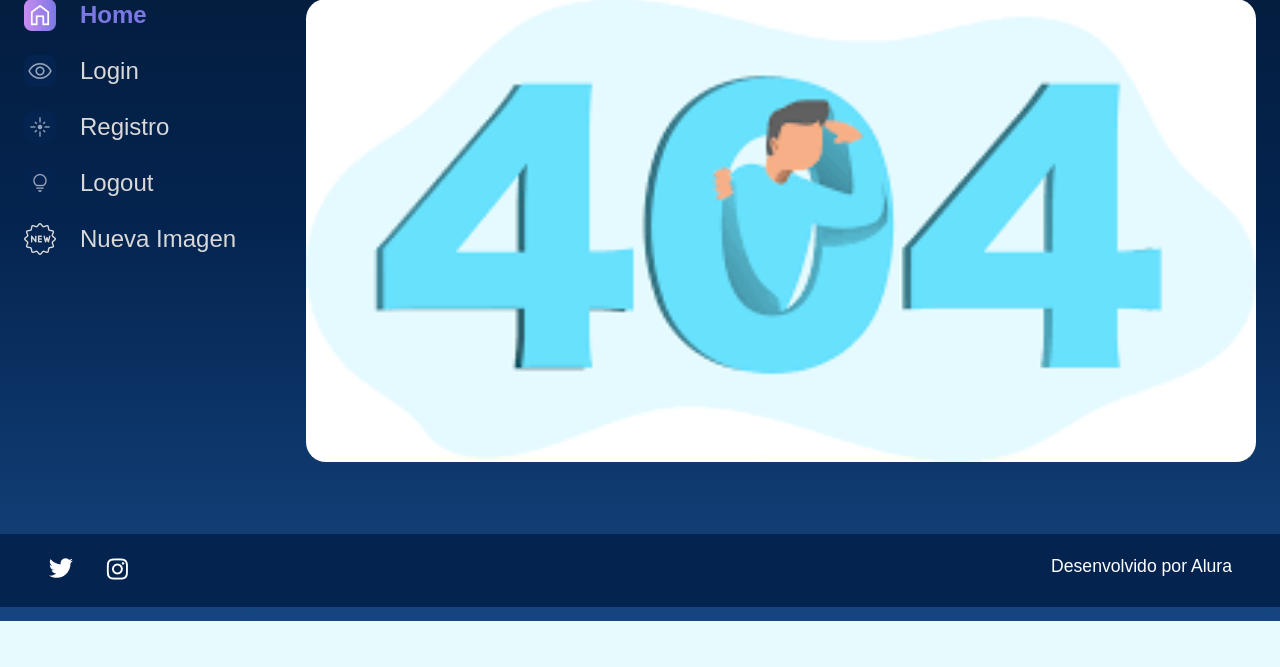
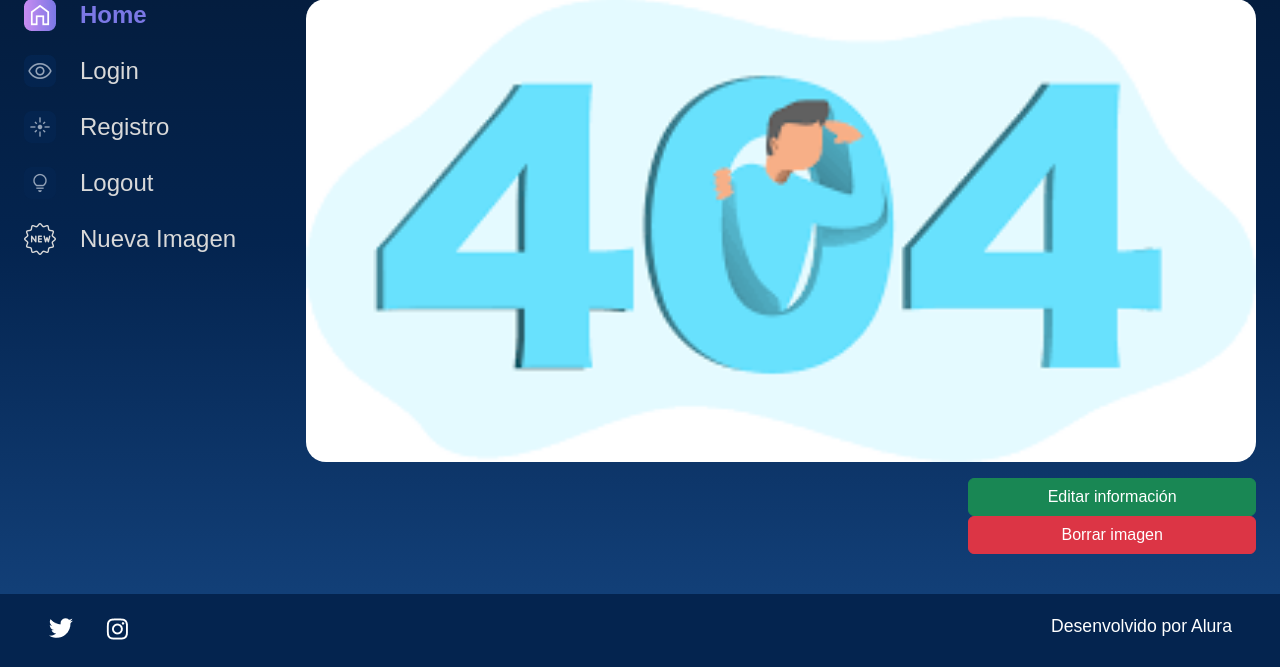
Before and after one commit to Guilhwe/alura_space_django, a Django app: template templates/galeria/imagen.HTML in a window 1280 px wide. Shown: the part 179-846 px from the top of the page. Before the commit the page ends 800 px from the top, so only its background shows below. Run offline with Django 5.2, Linux system fonts and the light colour scheme; the template is opened without the code that fills it, so the values that code supplies are empty.

Commit message:
creacion de los botones en imagen html para edicion y borrado de imagenes

```diff
--- a/templates/galeria/imagen.HTML
+++ b/templates/galeria/imagen.HTML
@@ -16,6 +16,10 @@
                                 <p class="imagem__descricao">{{ fotografia.leyenda }}</p>
                                 <p class="imagem__texto">{{ fotografia.descripcion }}</p>
                         </div>
+                        <div>
+                            <a href="{% url 'editar_imagen' %}"><button  class="btn btn-success col-12" style="padding: top 5px;">Editar información</button></a>
+                            <a href="{% url 'borrar_imagen' %}"><button  class="btn btn-danger col-12" style="padding: top 5px;">Borrar imagen</button></a>
+                        </div>
                     </div>
                 </section>
             </section>
```
